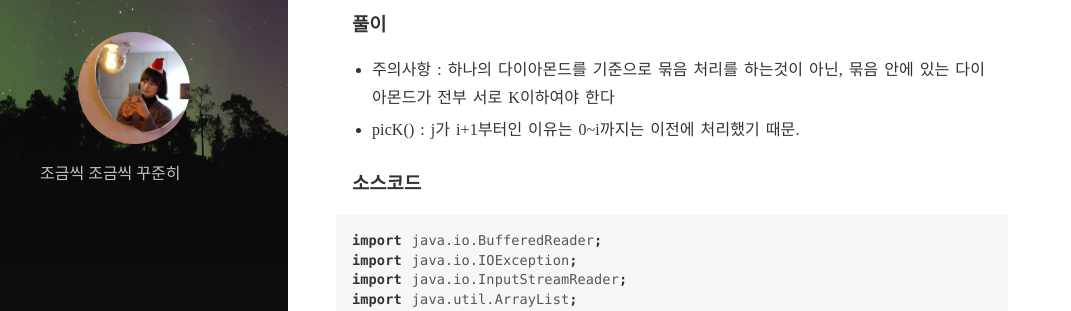
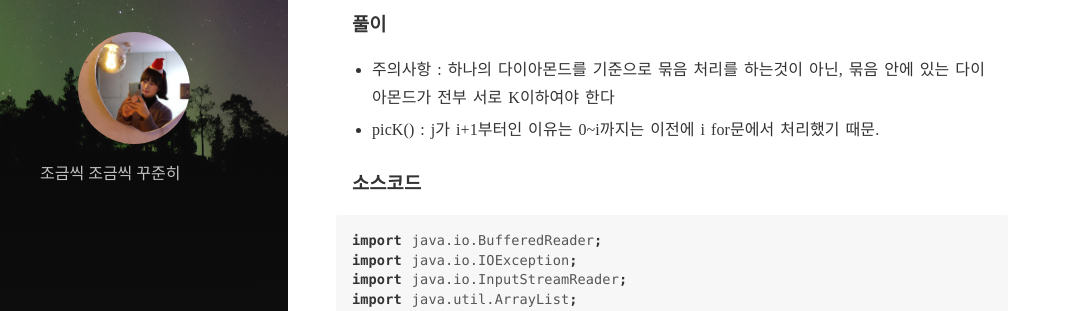
Before and after one commit to EunJu-Kang/EunJu-Kang.github.io, a Jekyll site: the page built from _posts/2020-03-20-algo-9088-다이아몬드.md, in a window 1280 px wide and 900 px high. Shown: the part 417-728 px from the top of the window, without its empty margins (0-1071 px from the left). Built offline with Jekyll 4.4.1, drawn with Linux system fonts in a browser that asks for light colours; nearby versions of some CDN libraries.

Commit message:
Update 2020-03-20-algo-9088-다이아몬드.md

```diff
--- a/_posts/2020-03-20-algo-9088-다이아몬드.md
+++ b/_posts/2020-03-20-algo-9088-다이아몬드.md
@@ -12,7 +12,7 @@ tags: SW
 
 ### 풀이
 - 주의사항 : 하나의 다이아몬드를 기준으로 묶음 처리를 하는것이 아닌, 묶음 안에 있는 다이아몬드가 전부 서로 K이하여야 한다
-- picK() : j가 i+1부터인 이유는 0~i까지는 이전에 처리했기 때문.
+- picK() : j가 i+1부터인 이유는 0~i까지는 이전에 i for문에서 처리했기 때문.
 
 ### 소스코드
 
```
